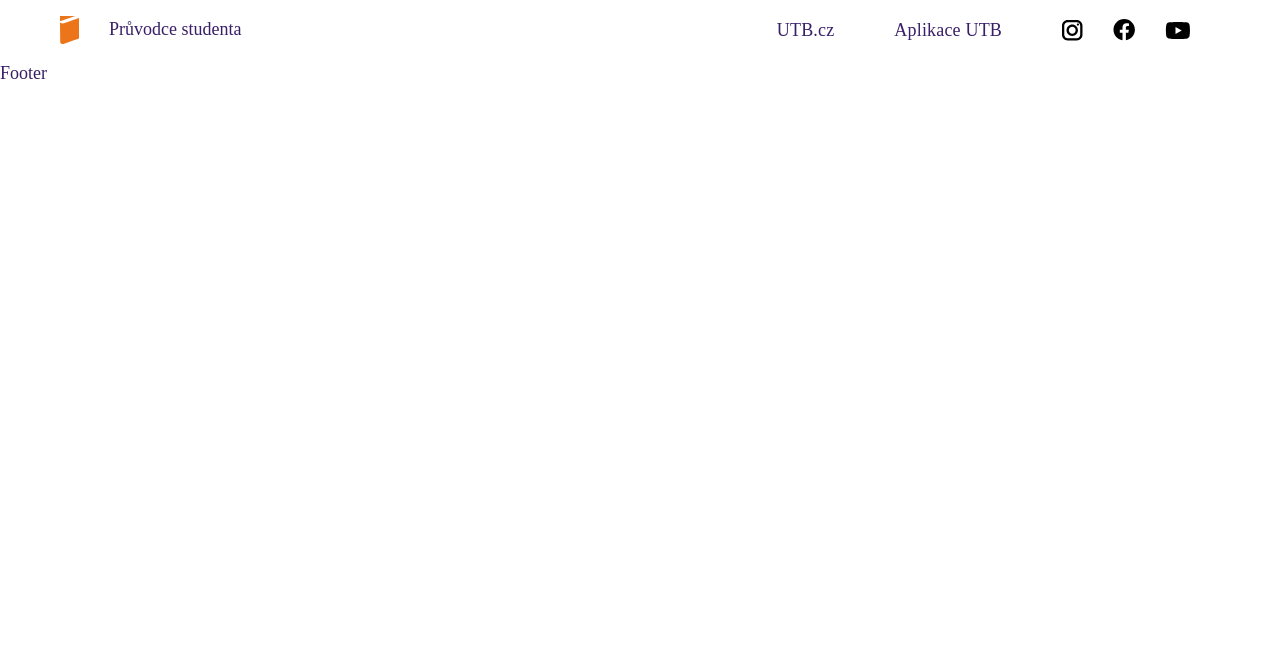
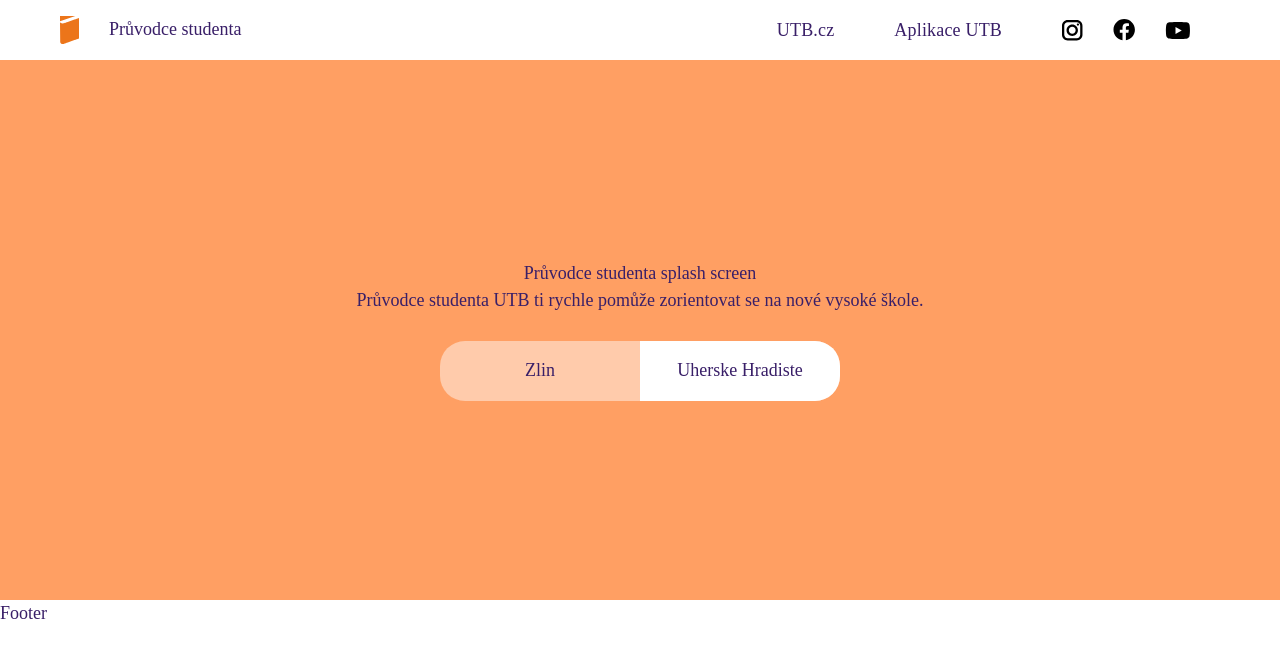
Before and after one commit to SU-UTB/web-pruvodcestudenta-fe, a React (Vite) app: page / in a window 1280 px wide. Shown: the top 658 px of the page. Built offline with nearby package versions, Linux system fonts and the light colour scheme; a web font is replaced by a local one.

Commit message:
splash base added

```diff
--- /dev/null
+++ b/src/components/CityPicker.tsx
@@ -0,0 +1,32 @@
+import styled from "styled-components";
+
+
+const CityPickerWrapper = styled.div`
+  width: 400px;
+  height: 60px;
+  display: flex;
+  flex-direction: row;
+  background-color: #FFCBAB;
+  border-radius: 25px;
+`
+
+const CitySelect = styled.div`
+  width: 200px;
+  height: 60px;
+
+  border-top-left-radius: ${props => props.left ? "25px" : "0px"};
+  border-bottom-left-radius: ${props => props.left ? "25px" : "0px"};
+  border-top-right-radius: ${props => props.left ? "0px" : "25px"};
+  border-bottom-right-radius: ${props => props.left ? "0px" : "25px"};
+
+  background-color: ${props => props.selected ? "white" : "transparent"};
+
+  display: flex;
+  justify-content: center;
+  align-items: center`;
+
+export const CityPicker = () => <CityPickerWrapper>
+    <CitySelect left>Zlin</CitySelect>
+    <CitySelect selected>Uherske Hradiste</CitySelect>
+
+</CityPickerWrapper>;
--- /dev/null
+++ b/src/components/Splash.tsx
@@ -0,0 +1,22 @@
+import React from "react";
+import styled from "styled-components";
+import {CityPicker} from "./CityPicker";
+
+
+const SplashWrapper = styled.div`
+
+  height: 540px;
+  width: 100vw;
+  background-color: #FF9F63;
+  display: flex;
+  flex-direction: column;
+  justify-content: center;
+  align-items: center;
+`
+
+export const Splash = () => <SplashWrapper>
+    <h1>Průvodce studenta splash screen</h1>
+    <p>Průvodce studenta UTB ti rychle pomůže zorientovat se na nové vysoké škole.</p>
+    <br/>
+    <CityPicker/>
+</SplashWrapper>
--- a/src/pages/Main.tsx
+++ b/src/pages/Main.tsx
@@ -1,11 +1,13 @@
 import React from "react";
 import Footer from "../components/Footer";
 import Header from "../components/Header";
+import {Splash} from "../components/Splash";
 
 const Main = () => {
     return (
         <>
             <Header></Header>
+            <Splash></Splash>
             <Footer></Footer>
         </>
     );
```
